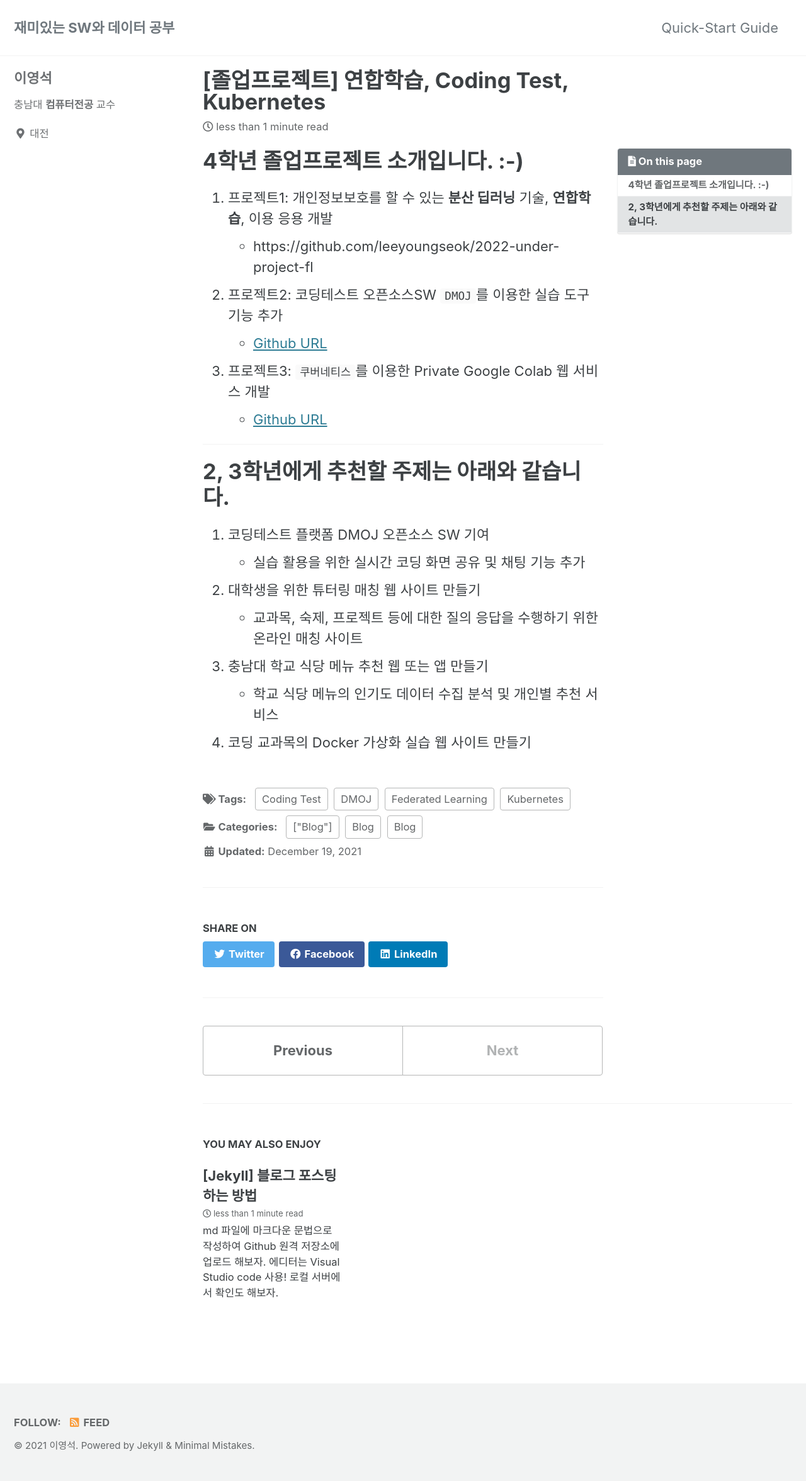
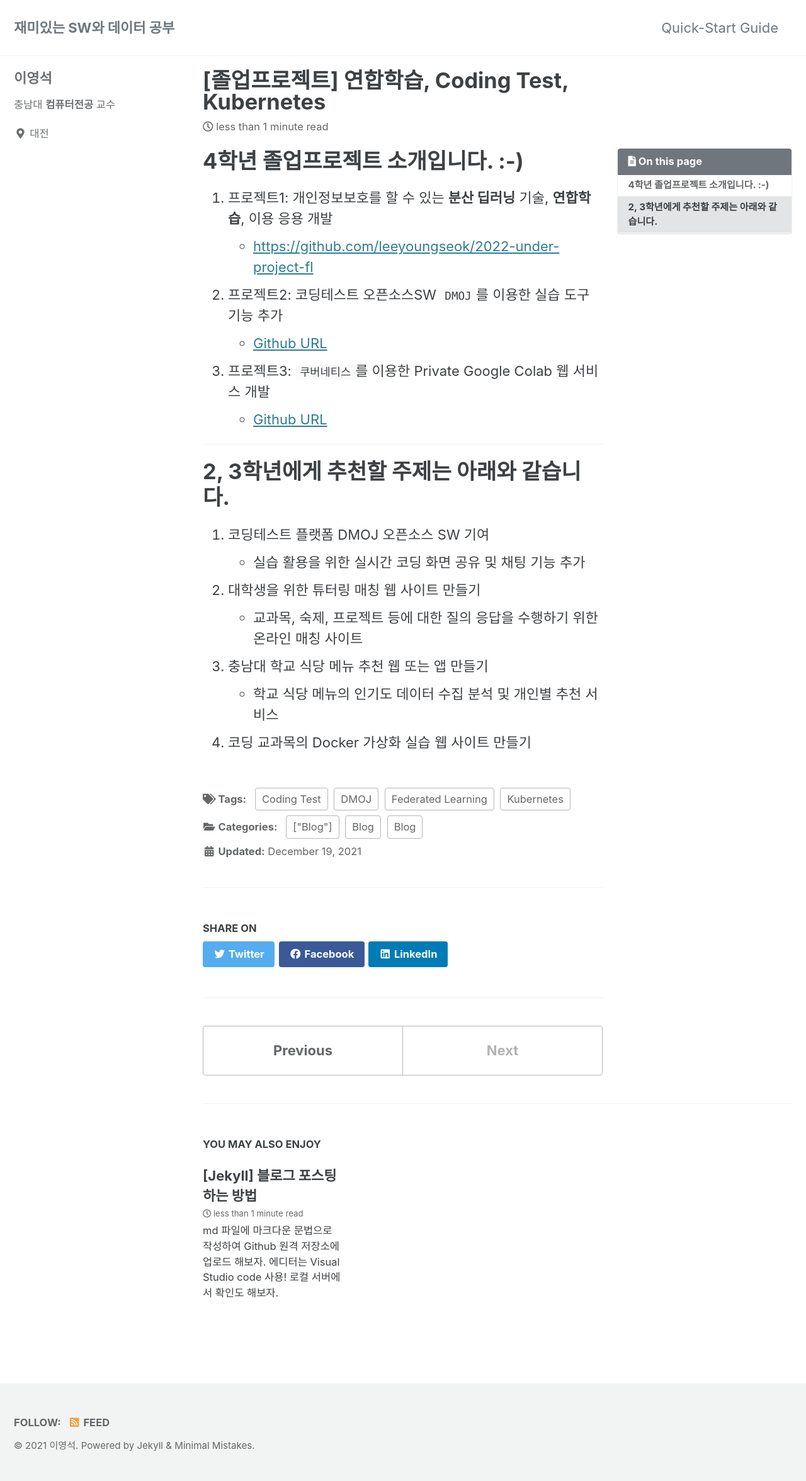
Before and after one commit to leeyoungseok/leeyoungseok.github.com, a Jekyll site: the page built from _posts/2021-12-20-under-project-list.md, in a window 1280 px wide. Shown: the whole page at 63% size. Built offline with Jekyll 4.4.1, drawn with Linux system fonts in a browser that asks for light colours; cached includes are drawn as plain includes.

Commit message:
Update 2021-12-20-under-project-list.md

```diff
--- a/_posts/2021-12-20-under-project-list.md
+++ b/_posts/2021-12-20-under-project-list.md
@@ -17,7 +17,7 @@ last_modified_at: 2021-12-19
 # 4학년 졸업프로젝트 소개입니다. :-)
 
 1. 프로젝트1: 개인정보보호를 할 수 있는 __분산 딥러닝__ 기술, __연합학습__, 이용 응용 개발
-  * https://github.com/leeyoungseok/2022-under-project-fl
+  * <https://github.com/leeyoungseok/2022-under-project-fl>
 
 2. 프로젝트2: 코딩테스트 오픈소스SW `DMOJ`를 이용한 실습 도구 기능 추가
   * [Github URL](https://github.com/leeyoungseok/2022-under-project-codingtest)
```
